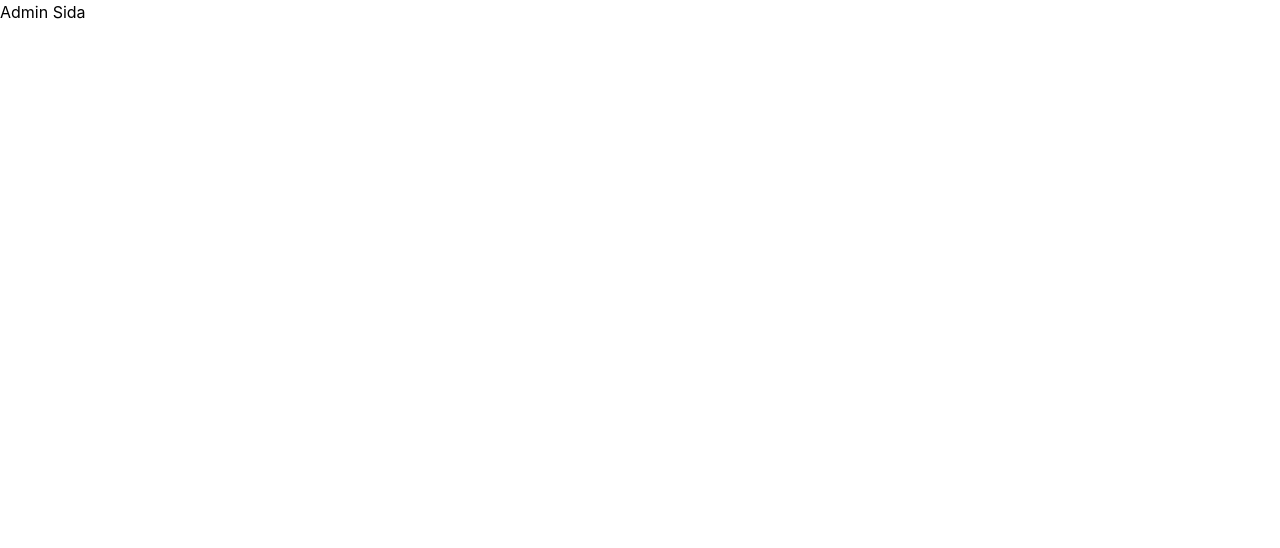
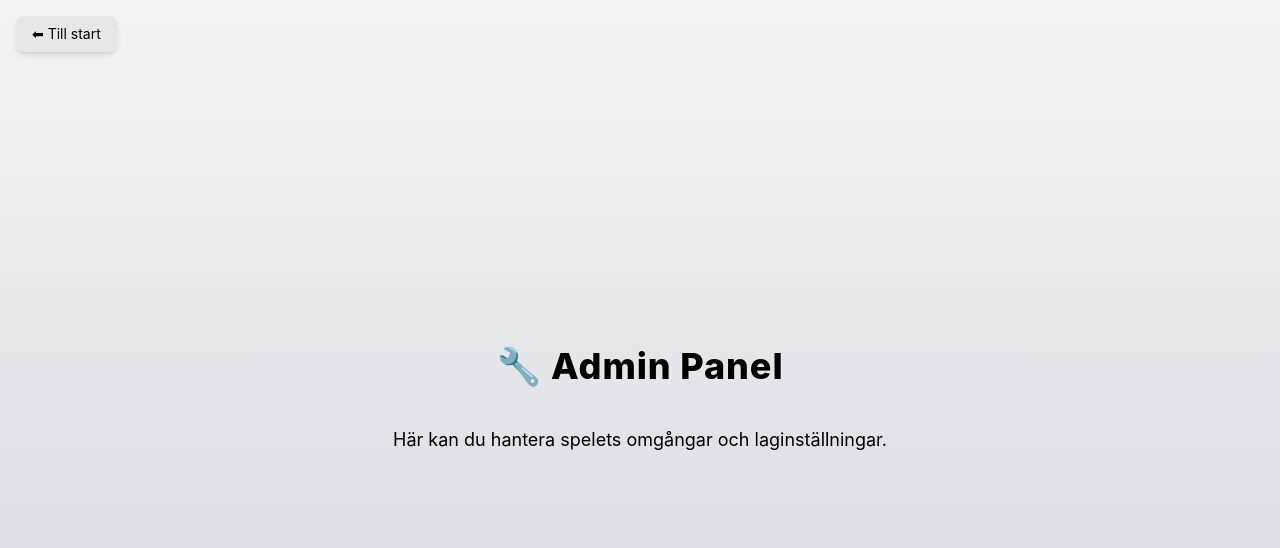
Before and after one commit to Kodstudion/quiz_answer_app, a React (Vite) app in the folder musicbattle/: page /admin in a window 1280 px wide. Shown: the top 548 px of the page. Built offline with nearby package versions, Linux system fonts and the light colour scheme.

Commit message:
Create admin page

```diff
--- /dev/null
+++ b/musicbattle/src/AdminPage.tsx
@@ -0,0 +1,30 @@
+import React from "react";
+import { useNavigate } from "react-router-dom";
+
+const AdminPage: React.FC = () => {
+  const navigate = useNavigate();
+
+  return (
+    <div className="flex flex-col items-center justify-center min-h-screen w-screen bg-gradient-to-b from-gray-100 to-gray-300 text-black p-6 relative">
+
+      {/* Tillbaka-knapp i övre vänstra hörnet */}
+      <button
+        onClick={() => navigate("/")}
+        className="absolute top-4 left-4 bg-gray-200 hover:bg-gray-300 text-black px-4 py-2 rounded-lg text-sm shadow-md"
+      >
+        ⬅ Till start
+      </button>
+
+      <h1 className="text-4xl font-extrabold mb-10 text-center tracking-wide">
+        🔧 Admin Panel
+      </h1>
+
+      <p className="text-lg text-center">
+        Här kan du hantera spelets omgångar och laginställningar.
+      </p>
+
+    </div>
+  );
+};
+
+export default AdminPage;
--- a/musicbattle/src/App.tsx
+++ b/musicbattle/src/App.tsx
@@ -2,13 +2,14 @@ import React from "react";
 import { Routes, Route } from "react-router-dom";
 import Home from "./Home";
 import TeamPage from "./TeamPage";
+import AdminPage from "./AdminPage"; // ✅ Lägg till import för AdminPage
 
 const App: React.FC = () => {
   return (
     <Routes>
       <Route path="/" element={<Home />} />
       <Route path="/team/:teamName" element={<TeamPage />} />
-      <Route path="/admin" element={<h2>Admin Sida</h2>} />
+      <Route path="/admin" element={<AdminPage />} /> {/* ✅ Uppdaterad för att använda AdminPage */}
     </Routes>
   );
 };
```
